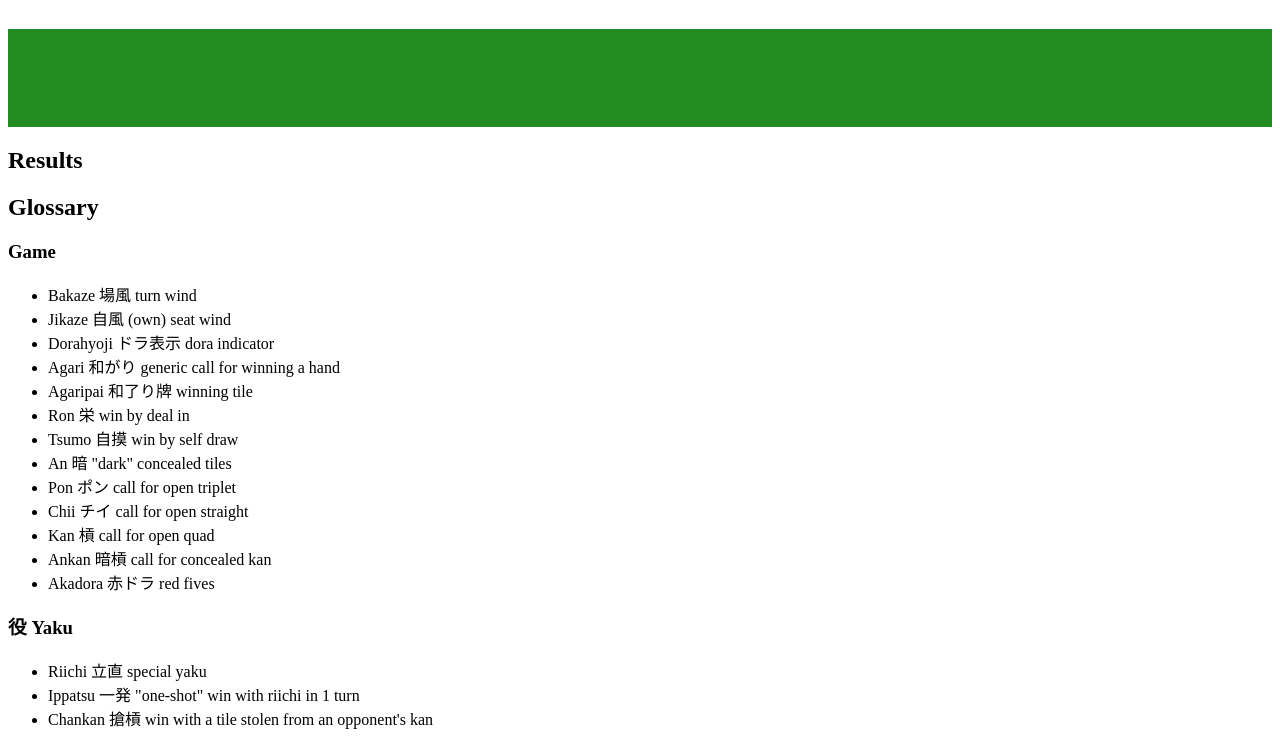
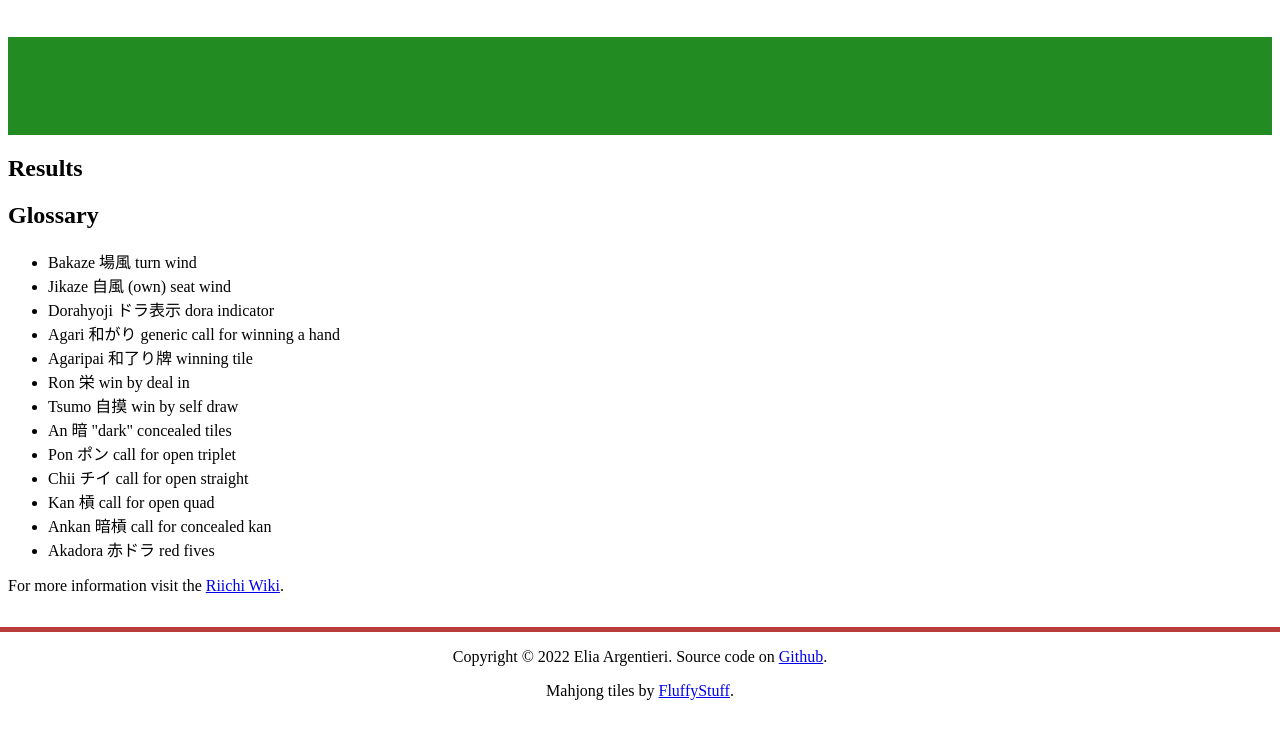
Before and after one commit to Elinvention/riichi-keisanki, a plain HTML site: page index.html in a window 1280 px wide. Shown: the part 84-830 px from the top of the page. After the commit the page ends 800 px from the top, so only its background shows below. Drawn offline with Linux system fonts and the light colour scheme; a script that the page names is missing.

Commit message:
Improve index.html style

```diff
--- a/index.html
+++ b/index.html
@@ -76,9 +76,32 @@
       fieldset span {
         display: inline-block;
       }
+      table, th, td {
+        padding: 10px;
+        border: 1px solid #d2caca;
+        border-collapse: collapse;
+      }
+      html, body {
+        height: 100%;
+      }
+      body {
+        display: flex;
+        flex-direction: column;
+        margin: 0;
+      }
+      main {
+        flex: 1 0 auto;
+        margin: 8px;
+      }
+      footer {
+        flex-shrink: 0;
+        text-align: center;
+        border-top: 5px solid rgb(185, 60, 60);
+      }
     </style>
   </head>
   <body>
+    <main>
     <h1>リーチ計算機 Riichi Keisanki</h1>
 
     <section id="interactive">
@@ -96,7 +119,6 @@
 
     <section>
       <h2>Glossary</h2>
-      <h3>Game</h3>
       <ul>
         <li>Bakaze 場風 turn wind</li>
         <li>Jikaze 自風 (own) seat wind</li>
@@ -112,13 +134,14 @@
         <li>Ankan 暗槓 call for concealed kan</li>
         <li>Akadora 赤ドラ red fives</li>
       </ul>
-      <h3>役 Yaku</h3>
-      <ul>
-        <li>Riichi 立直 special yaku</li>
-        <li>Ippatsu 一発 "one-shot" win with riichi in 1 turn</li>
-        <li>Chankan 搶槓 win with a tile stolen from an opponent's kan</li>
-      </ul>
+      <p>For more information visit the <a href="https://riichi.wiki/">Riichi Wiki</a>.</p>
     </section>
+    </main>
+
+    <footer>
+      <p>Copyright © 2022 Elia Argentieri. Source code on <a href="https://github.com/Elinvention/riichi-keisanki" target="_blank">Github</a>.</p>
+      <p>Mahjong tiles by <a href="https://github.com/FluffyStuff/riichi-mahjong-tiles/" target="_blank">FluffyStuff</a>.</p>
+    </footer>
 
     <audio id="klick4" src="resources/sounds/klick4.ogg"></audio>
     <script src="out/main.js" type="text/javascript"></script>
```
